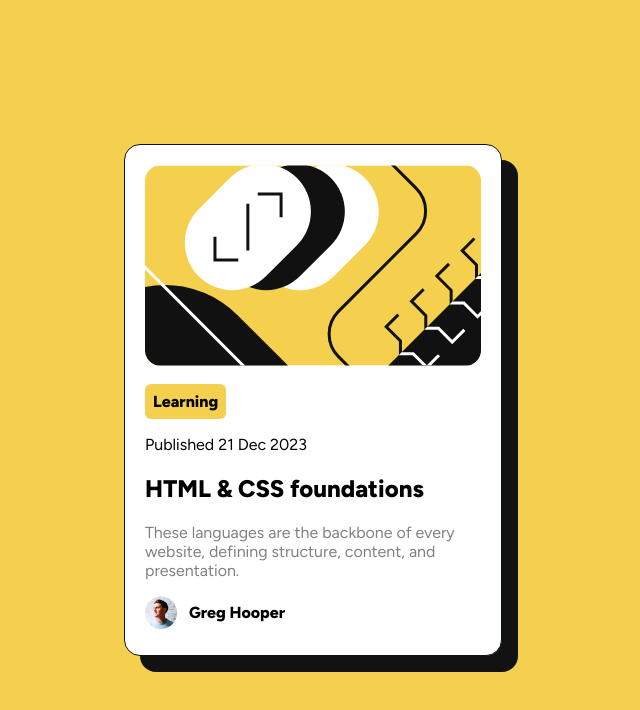
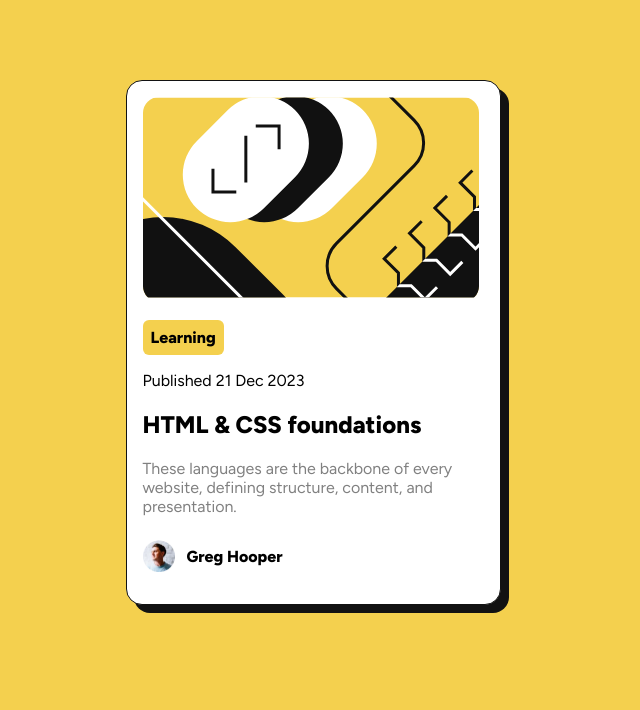
Before and after one commit to kacperoni/kacperoni.github.io, a plain HTML site: page blog-preview-card-main/index.html in a window 1280 px wide. Shown: the whole page, without its empty margins (327-967 px from the left). Drawn offline with Linux system fonts and the light colour scheme.

Commit message:
:rocket: Finished blog challenge

```diff
--- a/blog-preview-card-main/index.html
+++ b/blog-preview-card-main/index.html
@@ -11,9 +11,10 @@
  <link rel="stylesheet" href="main.css">
 </head>
 <body>
-  <main>
   <section class="card">
-        <img class="card__image" src="./assets/images/illustration-article.svg" alt="yellow_code_mark">
+    <div class="card__image-wrapper">
+      <img src="./assets/images/illustration-article.svg" alt="yellow_code_mark">
+    </div>
       <span class="card__badge">Learning</span>
       <p>Published 21 Dec 2023</p>
       <h1 class="card__header">HTML & CSS foundations</h1>
@@ -25,6 +26,5 @@
         <span class="card__author__name">Greg Hooper</span>
       </p>
   </section>
-  </main>
 </body>
 </html>
--- a/blog-preview-card-main/main.css
+++ b/blog-preview-card-main/main.css
@@ -1,7 +1,7 @@
 @import url('https://fonts.googleapis.com/css2?family=Figtree:wght@400;600;800&display=swap');
 
-html, body {
-    height: 100%;
+*{
+    box-sizing: border-box;
 }
 
 body{
@@ -11,25 +11,21 @@ body{
     font-family: 'Figtree', sans-serif;
 }
 
-main{
-    display: flex;
-    align-items: center;
-    justify-content: center;
-    height: 100%;
-}
-
 .card{
     background: hsl(0, 0%, 100%);
     border: 1px solid hsl(0, 0%, 7%);
     border-radius: 16px;
-    box-shadow: 16px 16px hsl(0, 0%, 7%);
-    padding: 20px 20px 10px 20px;
-    width: 336px;
+    box-shadow: 8px 8px hsl(0, 0%, 7%);
+    padding: 1rem;
+    margin: 5rem auto;
+    width: calc(375px - 2rem);
+    min-width: calc(375px - 2rem);
 }
 
-.card__image{
-    display: block;
+.card__image-wrapper{
     border-radius: 16px;
+    overflow: hidden;
+    max-width: 336px;
 }
 
 .card__badge{
@@ -48,12 +44,14 @@ main{
 
 .card__description{
     color: hsl(0, 0%, 50%);
+    font-size: 0.95rem;
+    margin-bottom: 1.5rem;
 }
 
 .card__author__avatar{
     display: inline-block;
     vertical-align: middle;
-    width: 32px;
+    max-width: 32px;
 }
 
 .card__author__name{
@@ -63,8 +61,11 @@ main{
     margin: 0 8px;
 }
 
-@media only screen and (max-width: 375px) {
-    .card, .card__image{
-        width: 275px;
+@media(min-width: 376px){
+    .card{
+        width: 375px;
     }
-  }
+    .card__description{
+        font-size: 1rem;
+    }
+}
```
Lines whose indentation alone changed are shown as unchanged.
